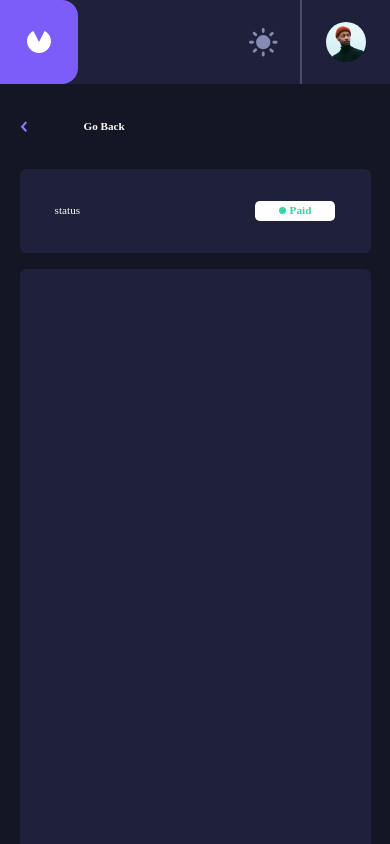
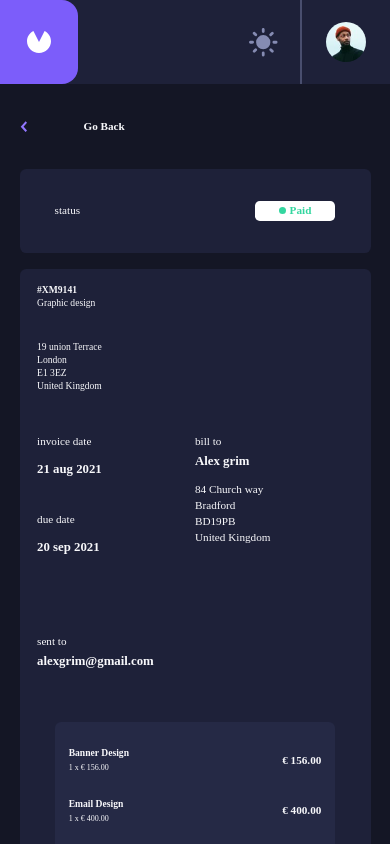
Before and after one commit to VincentDevi/new-cogip, a React (Vite) app: page /invoice/1 in a window 390 px wide. Shown: the top 844 px of the page. Built offline with nearby package versions, Linux system fonts and the light colour scheme.

Commit message:
invoice data page mobile design done

```diff
--- a/src/component/AllInvoices/InvoiceTo/InvoiceTo.jsx
+++ b/src/component/AllInvoices/InvoiceTo/InvoiceTo.jsx
@@ -1,10 +1,89 @@
 import React from "react";
 import { createUseStyles } from "react-jss";
+import { InvoiceToData } from "./InvoiceToData/InvoiceToData";
 
+const useStyle = createUseStyles({
+    main:{
+        height:'40%',
+        width: '90%',
+    },
+    data:{
+        height:'60%',
+        width:'100%',
+        display:'flex',
+        flexDirection:'column',
+        flexWrap:'wrap',
+
+    },
+    emailDiv:{
+        height:'40%',
+        width:'100%',
+        display:'flex',
+        flexDirection:'column',
+        justifyContent:'center',
+        gap:'.5rem',
+    },
+    emailTitle:{
+        fontSize:'.7rem',
+    },
+    emailAdd:{
+        fontSize:'.8rem',
+        fontWeight:'900'
+    },
+    to:{
+        height:'100%',
+        width:'50%',
+        display:'flex',
+        flexDirection:'column',
+        fontSize:'.7rem',
+        gap:'1rem'
+    },
+    name:{
+        fontSize:'.8rem',
+        fontWeight:'900',
+    },
+    title:{
+    },
+    address:{
+        display:'flex',
+        flexDirection:'column',
+        gap:'.3rem'
+    },
+    person:{
+        display:'flex',
+        flexDirection:'column',
+        gap:'.5rem'
+    }
+});
 export const InvoiceTo = () =>{
+    const style = useStyle();
+    const dataArray = [
+        ["invoice date", "21 aug 2021"],
+        ["due date", "20 sep 2021"],
+    ];
     return (
-        <div>
-
+        <div className={style.main}>
+            <div className={style.data}>
+                {dataArray.map((item,index)=>{
+                    return <InvoiceToData key={index} title={item[0]} date={item[1]}/>
+                })}
+                <div className={style.to}>
+                   <div className={style.person}>
+                        <p className={style.title}>bill to</p>
+                        <p className={style.name}>Alex grim</p>
+                   </div>
+                    <div className={style.address}>
+                        <p>84 Church way</p>
+                        <p>Bradford</p>
+                        <p>BD19PB</p>
+                        <p>United Kingdom</p>
+                    </div>
+                </div>
+            </div>
+            <div className={style.emailDiv}>
+                <p className={style.emailTitle}>sent to</p>
+                <p className={style.emailAdd}>alexgrim@gmail.com</p>
+            </div>
         </div>
     );
 }
--- /dev/null
+++ b/src/component/AllInvoices/InvoiceTo/InvoiceToData/InvoiceToData.jsx
@@ -0,0 +1,30 @@
+import React from "react";
+import { createUseStyles } from "react-jss";
+
+const useStyle = createUseStyles({
+    main:{
+        height: '48%',
+        width: '50%',
+        display:'flex',
+        flexDirection:'column',
+        fontSize:'.7rem',
+        gap:'1rem'
+    },
+    title:{
+
+    },
+    date:{
+        fontSize:'.8rem',
+        fontWeight:'900'
+    },
+});
+
+export const InvoiceToData = ({title,date}) =>{
+    const style = useStyle();
+    return (
+        <div className={style.main}>
+            <p className={style.title}>{title}</p>
+            <p className={style.date}>{date}</p>
+        </div>
+    );
+}
--- a/src/component/InvoiceData/InvoiceData.jsx
+++ b/src/component/InvoiceData/InvoiceData.jsx
@@ -5,6 +5,7 @@ import { InvoiceStatus } from "../InvoiceStatus/InvoiceStatus";
 import { InvoiceFrom } from "../InvoiceFrom/InvoiceFrom";
 import { InvoiceTo } from "../AllInvoices/InvoiceTo/InvoiceTo";
 import { InvoiceFooter } from "../invoiceFooter/InvoiceFooter";
+import { TotalAmount } from "../TotalAmount/TotalAmount";
 
 
 const useStyle = createUseStyles({
@@ -15,13 +16,18 @@ const useStyle = createUseStyles({
         flexDirection:'column',
         alignItems:'center',
         justifyContent:'center',
+        color:'#F8F8FB',
     },
     invoice:{
         backgroundColor:'#1E2139',
         width:'90vw',
-        height:'695px',
+        height:'80vh',
         borderRadius:'.4rem',
         marginBottom:'3rem',
+        display:'flex',
+        flexDirection:'column',
+        alignItems:'center',
+        gap:'1rem',
     }
 });
 export const InvoiceData = () =>{
@@ -33,6 +39,7 @@ export const InvoiceData = () =>{
             <div className={style.invoice}>
                 <InvoiceFrom/>
                 <InvoiceTo/>
+                <TotalAmount/>
             </div>
             <InvoiceFooter/>
         </div>
--- a/src/component/InvoiceFrom/InvoiceFrom.jsx
+++ b/src/component/InvoiceFrom/InvoiceFrom.jsx
@@ -1,10 +1,48 @@
 import React from "react";
 import { createUseStyles } from "react-jss";
 
+const useStyle = createUseStyles({
+    main:{
+        width:'90%',
+        height: '20%',
+        marginTop:'1rem',
+        display:'flex',
+        flexDirection:'column',
+        fontSize: '.6rem',
+    },
+    address:{
+        width:'50%',
+        height:'80%',
+        display:'flex',
+        flexDirection:'column',
+        justifyContent:'center',
+        gap:'.2rem'
+    },
+    ref:{
+        width:'50%',
+        height:'20%',
+        display:'flex',
+        flexDirection:'column',
+        gap: '.2rem',
+    },
+    reference:{
+        fontWeight:'700',
+    },
+});
 export const InvoiceFrom = () =>{
+    const style = useStyle();
     return (
-        <div>
-
+        <div className={style.main}>
+            <div className={style.ref}>
+                <p className={style.reference}>#XM9141</p>
+                <p>Graphic design</p>
+            </div>
+            <div className={style.address}>
+                <p>19 union Terrace</p>
+                <p>London</p>
+                <p>E1 3EZ</p>
+                <p>United Kingdom</p>
+            </div>
         </div>
     );
 }
--- /dev/null
+++ b/src/component/TotalAmount/TotalAmount.jsx
@@ -0,0 +1,85 @@
+import React from "react";
+import { createUseStyles } from "react-jss";
+
+const useStyle = createUseStyles({
+    main:{
+        width:'80%',
+        height: '25%',
+        backgroundColor:'#252945',
+        borderRadius:'.4rem',
+    },
+    add:{
+        height:'75%',
+        display:'flex',
+        flexDirection:'column',
+        justifyContent:'space-evenly',
+        alignItems:'center',
+    },
+    total:{
+        height:'25%',
+        backgroundColor: '#0C0E16',
+        borderBottomLeftRadius:'.4rem',
+        borderBottomRightRadius:'.4rem',
+        display:'flex',
+        alignItems:'center',
+        justifyContent:'space-around',
+        fontSize:'.7rem',
+    },
+    price:{
+        fontSize:'1rem',
+        fontWeight: '900',
+    },
+    item:{
+        height:'auto',
+        width:'90%',
+        fontSize:'.7rem',
+        display:'flex',
+        alignItems:'center',
+        justifyContent:'center',
+    },
+    itemTotal:{
+        width:'50%',
+        textAlign:'right',
+        fontWeight:'900',
+    },
+    itemDesc:{
+        width:'50%',
+        display:'flex',
+        flexDirection:'column',
+        gap:'.4rem',
+    },
+    name:{
+        fontWeight:'700',
+        fontSize:'.6rem'
+    },
+    quantity:{
+        fontSize: '.5rem'
+    }
+});
+export const TotalAmount = () =>{
+    const style = useStyle();
+    return (
+        <div className={style.main}>
+            <div className={style.add}>
+                <div className={style.item}>
+                    <div className={style.itemDesc}>
+                        <p className={style.name}>Banner Design</p>
+                        <p className={style.quantity}>1 x € 156.00</p>
+                    </div>
+                    <p className={style.itemTotal}>€ 156.00</p>
+                </div>
+                <div className={style.item}>
+                    <div className={style.itemDesc}>
+                        <p className={style.name}>Email Design</p>
+                        <p className={style.quantity}>1 x € 400.00</p>
+                    </div>
+                    <p className={style.itemTotal}>€ 400.00</p>
+                </div>
+            </div>
+            <div className={style.total}>
+                <p>amount due</p>
+                <p className={style.price}>€ 556.00</p>
+            </div>
+        </div>
+    );
+}
```
